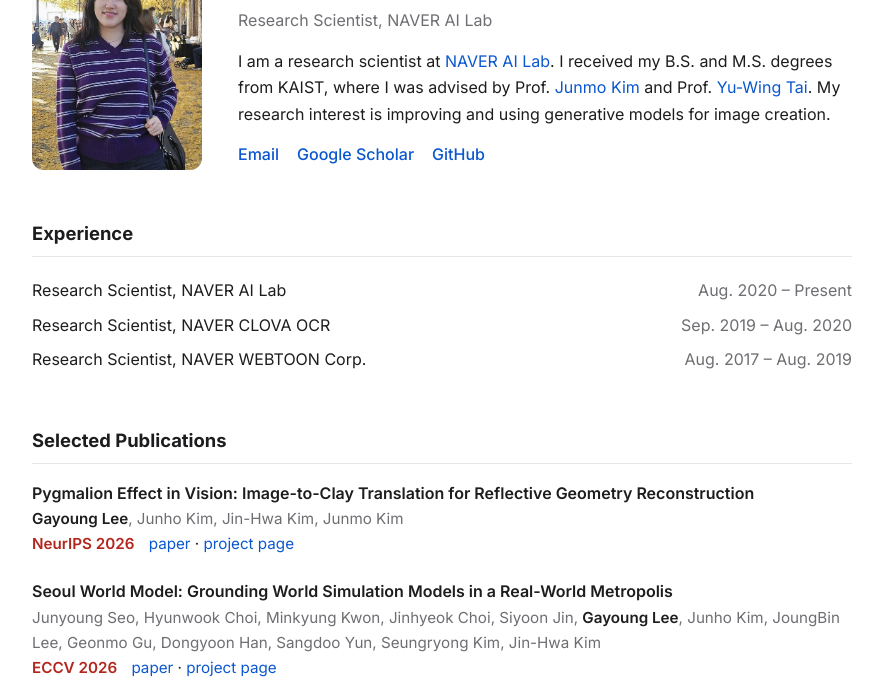
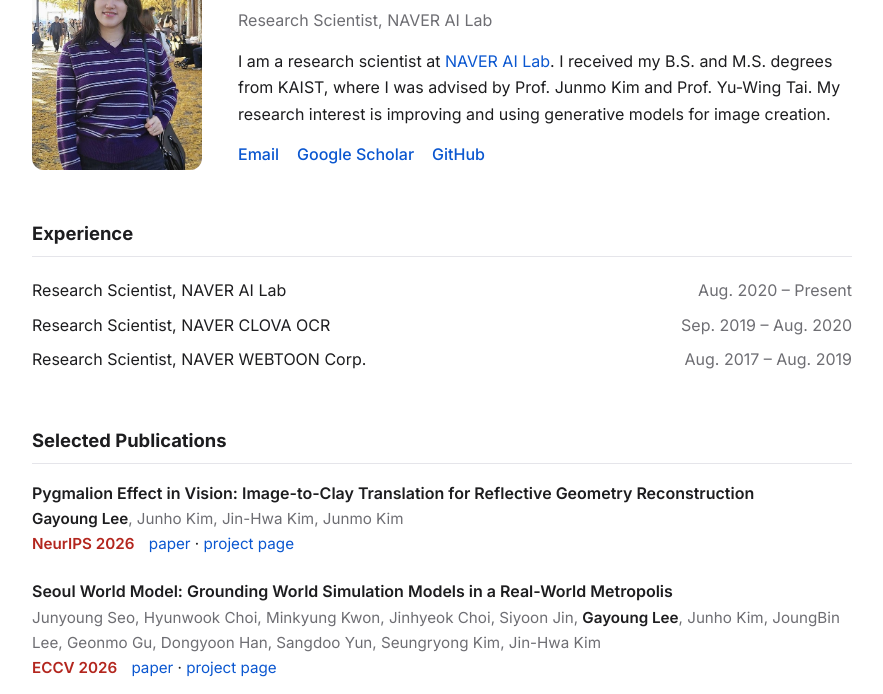
Before and after one commit to gylee1103/gylee1103.github.io, a plain HTML site: page index.html in a window 1280 px wide. Shown: the part 106-800 px from the top of the page, without its empty margins (198-1081 px from the left). Drawn offline with Linux system fonts and the light colour scheme.

Commit message:
Unlink advisor homepages (dead links)
Co-Authored-By: Claude Opus 5.5 <noreply@anthropic.com>

```diff
--- a/index.html
+++ b/index.html
@@ -56,8 +56,8 @@
       <p class="bio">
         I am a research scientist at <a href="https://www.facebook.com/NAVERAILAB">NAVER AI Lab</a>.
         I received my B.S. and M.S. degrees from KAIST, where I was advised by
-        Prof. <a href="http://sites.google.com/site/siitkaist/professor">Junmo Kim</a> and
-        Prof. <a href="http://gdriv.es/yuwing">Yu-Wing Tai</a>.
+        Prof. Junmo Kim and
+        Prof. Yu-Wing Tai.
         My research interest is improving and using generative models for image creation.
       </p>
       <div class="links">
```
